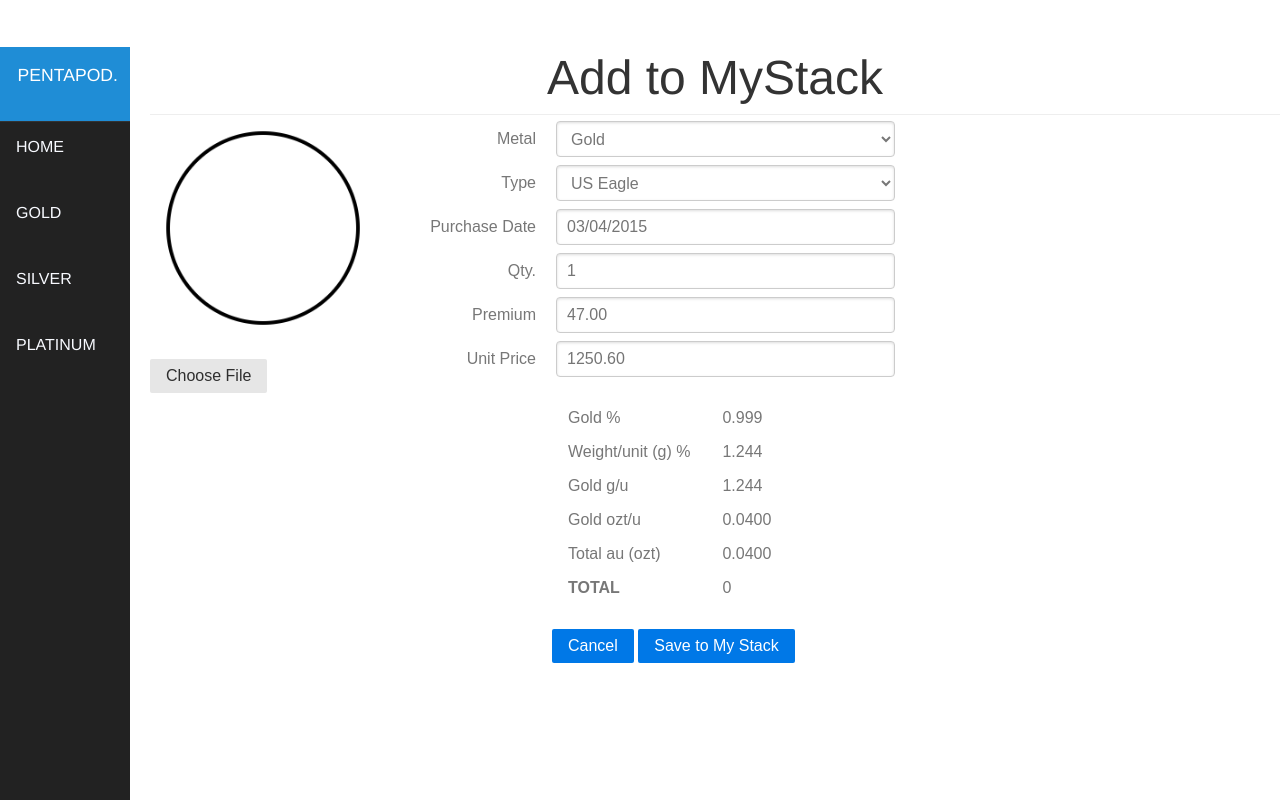
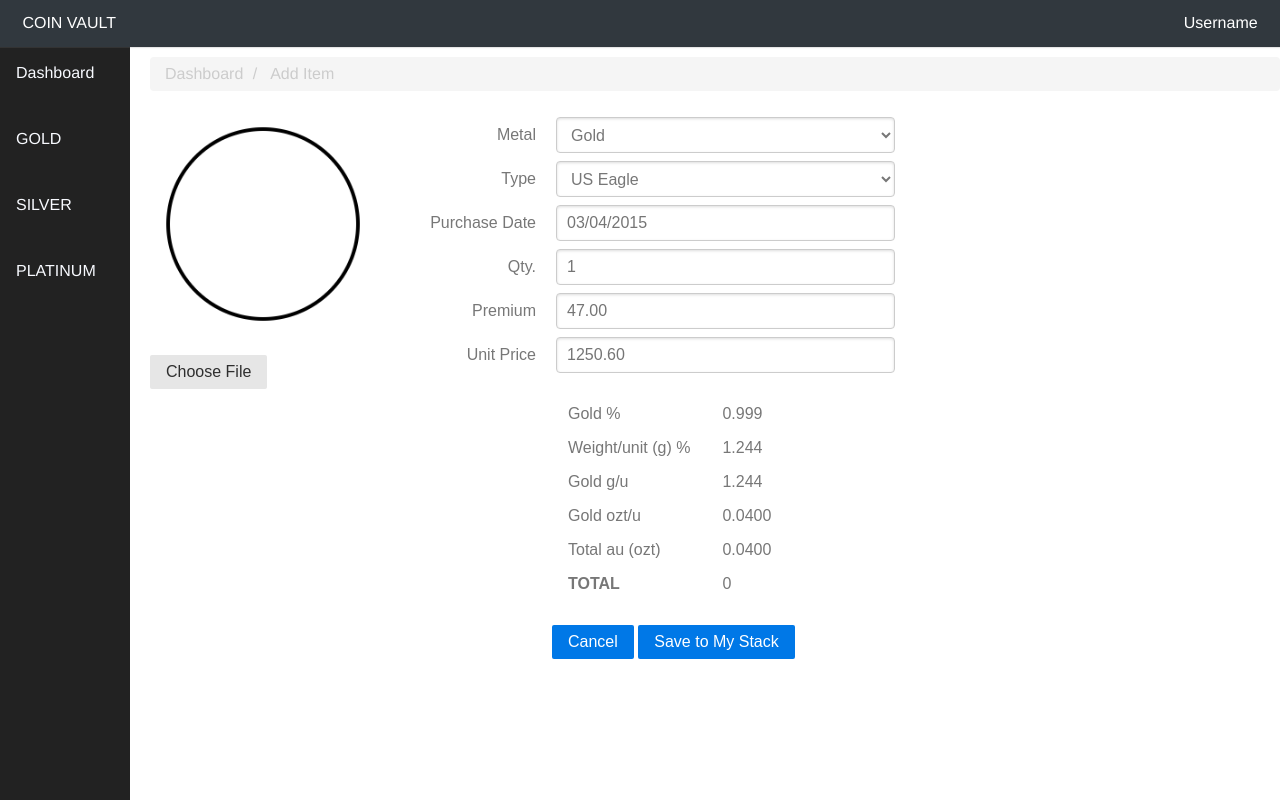
Before and after one commit to Jacob-Terrado/Team-Pentapod-CSE-134B, a plain HTML site: page addItem.html in a window 1280 px wide. Drawn offline with Linux system fonts and the light colour scheme.

Commit message:
Small Fixes

```diff
--- a/addItem.html
+++ b/addItem.html
@@ -21,18 +21,14 @@
     <script src="js/item.js"></script>
   </head>
   <body id="onefith">
-    <div id="layout">
-      <!-- Menu toggle -->
-      <a href="#menu" id="menuLink" class="menu-link">
-        <!-- Hamburger icon -->
-        <span></span>
-      </a>
+        <div id="layout">
 
       <div id="menu">
         <div class="pure-menu">
-          <a class="pure-menu-heading" href="index.html">PENTAPOD.</a>
+
+
           <ul class="pure-menu-list">
-            <li class="pure-menu-item"><a href="index.html" class="pure-menu-link">HOME</a>
+            <li class="pure-menu-item"><a href="index.html" class="pure-menu-link">Dashboard</a>
             </li>
             <li class="pure-menu-item"><a href="mygold.html" class="pure-menu-link">GOLD</a>
             </li>
@@ -44,11 +40,25 @@
         </div>
       </div>
 
-      <div id="main">
         <div class="header">
-          <h1>Add to MyStack</h1>
-        </div>
-      </div>
+    <div class="home-menu pure-menu pure-menu-horizontal pure-menu-fixed">
+        <a class="pure-menu-heading" href="">Coin Vault</a>
+
+        <ul class="pure-menu-list">
+
+            <li class="pure-menu-item"><a href="#" class="pure-menu-link">Username</a></li>
+        </ul>
+    </div>
+</div>
+
+                    <ol class="breadcrumb">
+                            <li>
+                                <a  href ="index.html">Dashboard</a>
+                            </li>
+                            <li class = "active">
+                             <a >Add Item</a>
+                            </li>
+              </ol>
 
       <div class="pure-g">
         <div class="pure-u-1 pure-u-md-1-5">
--- a/css/additem.css
+++ b/css/additem.css
@@ -12,3 +12,75 @@
         font-family: "Helvetica";
 
 }
+a{text-decoration:none;     color: #ccc;
+}
+
+
+    .home-menu {
+        text-align: left;
+    }
+        .home-menu ul {
+            float: right;
+        }
+.home-menu {
+    background: #2d3e50;
+}
+
+.home-menu {
+    padding: 0.4em;
+    text-align: center;
+    box-shadow: 0 1px 1px rgba(0,0,0, 0.10);
+}
+.home-menu {
+    background: #31383E;
+}
+.pure-menu.pure-menu-fixed {
+    /* Fixed menus normally have a border at the bottom. */
+    border-bottom: none;
+    /* I need a higher z-index here because of the scroll-over effect. */
+    z-index: 4;
+}
+
+.home-menu .pure-menu-heading {
+    color: white;
+    float: left;
+    text-align: left;
+}
+
+.home-menu .pure-menu-selected a {
+    color: white;
+}
+
+.home-menu a {
+    color: #FFFFFF;
+}
+.home-menu li a:hover,
+.home-menu li a:focus {
+    background: none;
+    border: none;
+    color: #AECFE5;
+}
+.breadcrumb {
+    padding: 8px 15px;
+    margin-bottom: 20px;
+    list-style: none;
+    background-color: #f5f5f5;
+    border-radius: 4px
+}
+
+.breadcrumb>li {
+    display: inline-block
+}
+
+.breadcrumb>li+li:before {
+    padding: 0 5px;
+    color: #ccc;
+    content: "/\00a0"
+}
+
+.breadcrumb>active {
+    color: #777;
+}
+.header{
+    text-align:left;
+}
```
